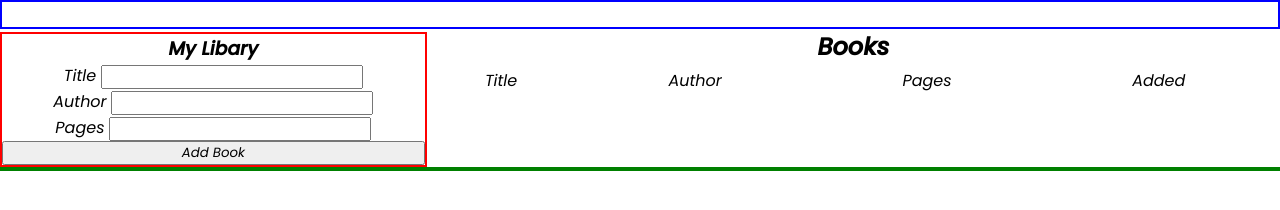
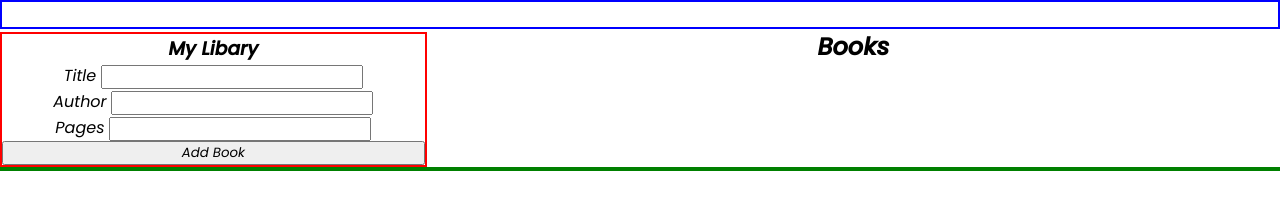
Before and after one commit to LittleCanOpener/MyLibrary, a plain HTML site: page index.html in a window 1280 px wide. Both pictures are taken after typing "Sample", "Sample", "Sample" into the empty fields and a click on the button "Add Book". Drawn offline with Linux system fonts and the light colour scheme.

Commit message:
reverted changes

```diff
--- a/index.html
+++ b/index.html
@@ -29,17 +29,17 @@
                     <h1>My Libary</h1>
                     <form id="libaryForm" action="#" method="#">
                         <div>
-                            <span for="title">Title</span>
+                            <span>Title</span>
                             <input type="text" id="title" name="title" autocomplete="off" required>
                         </div>
 
                         <div>
-                            <span for="author">Author</span>
+                            <span>Author</span>
                             <input type="text" id="author" name="author" autocomplete="off" required>
                         </div>
 
                         <div>
-                            <span for="pages">Pages</span>
+                            <span>Pages</span>
                             <input type="text" id="pages" name="pages" autocomplete="off" required>
                         </div>
 
@@ -52,14 +52,9 @@
                 <h2>Books</h2>
                 <table>
                     <th>
-                        <tr>
-                            <td>Title</td>
-                            <td>Author</td>
-                            <td>Pages</td>
-                            <td>Added</td>
+                        <tr id="body">
                         </tr>
                     </th>
-                    <tbody id="body"></tbody>
                 </table>
             </section>
         </main>
--- a/script.js
+++ b/script.js
@@ -19,19 +19,13 @@ function addBook () {
 function createFigure() {
 
     const body = document.getElementById("body");
-    const figure = document.createElement("figure");
-    const figcaption = document.createElement("figcaption");
+    const figure = document.createElement("p");
 
     body.appendChild(figure);
-    figure.setAttribute("id", "outer-container-img");
-
-    document.getElementById("outer-container-img").innerHTML = sessionStorage.getItem('MyLibary');
-
-    figure.appendChild(figcaption);
-    figcaption.setAttribute("id", "container-img");
+    figure.setAttribute("id", "container");
+    document.getElementById("container").innerHTML = sessionStorage.getItem('MyLibary');
 
 
-    // document.getElementById("container-img").innerHTML = sessionStorage.getItem('#');
 
 }
 
--- a/style.css
+++ b/style.css
@@ -29,6 +29,7 @@ form {
     text-align: center;
 }
 tr {
+    border: solid red 2px;
     justify-content: space-between;
 }
 
```
